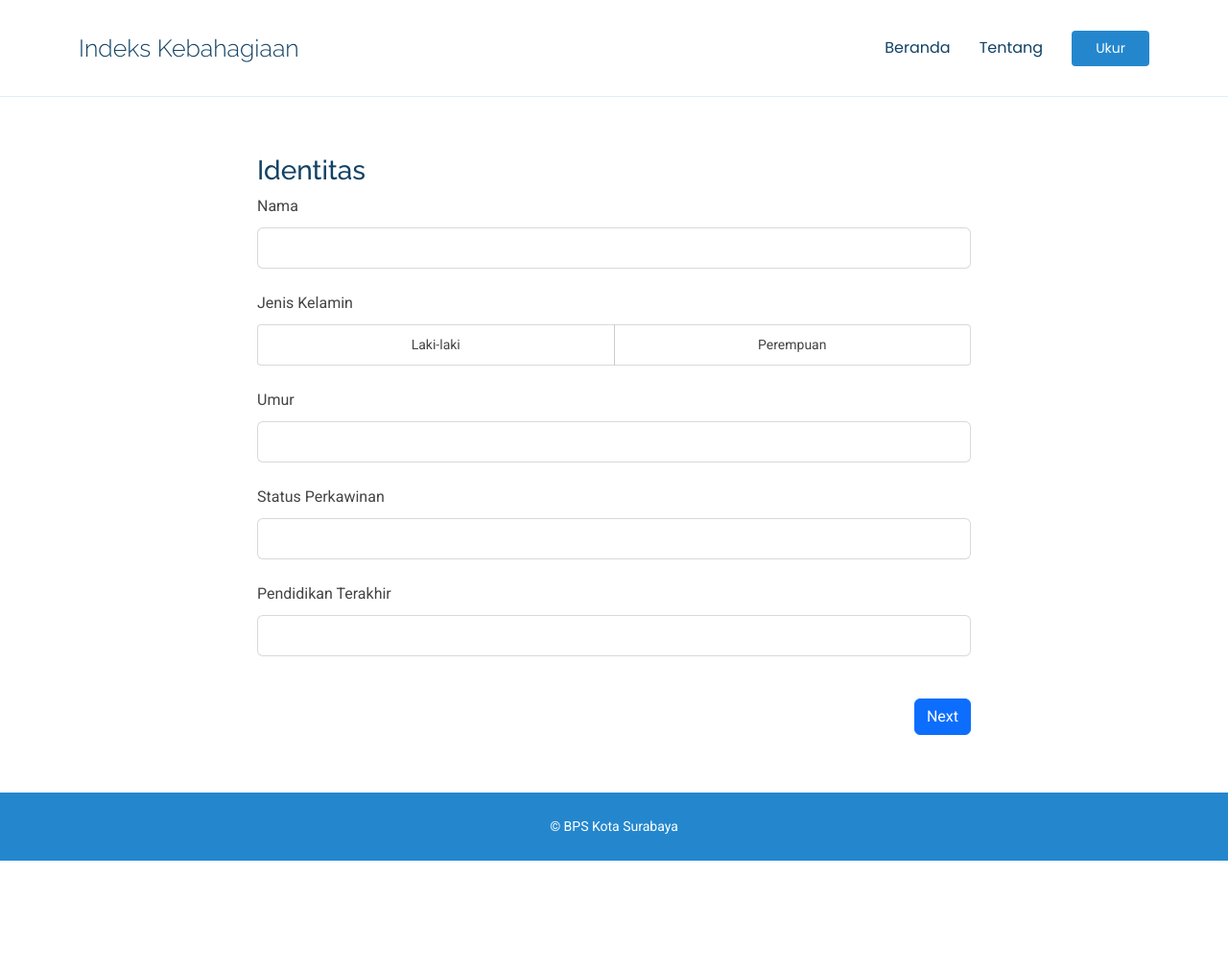
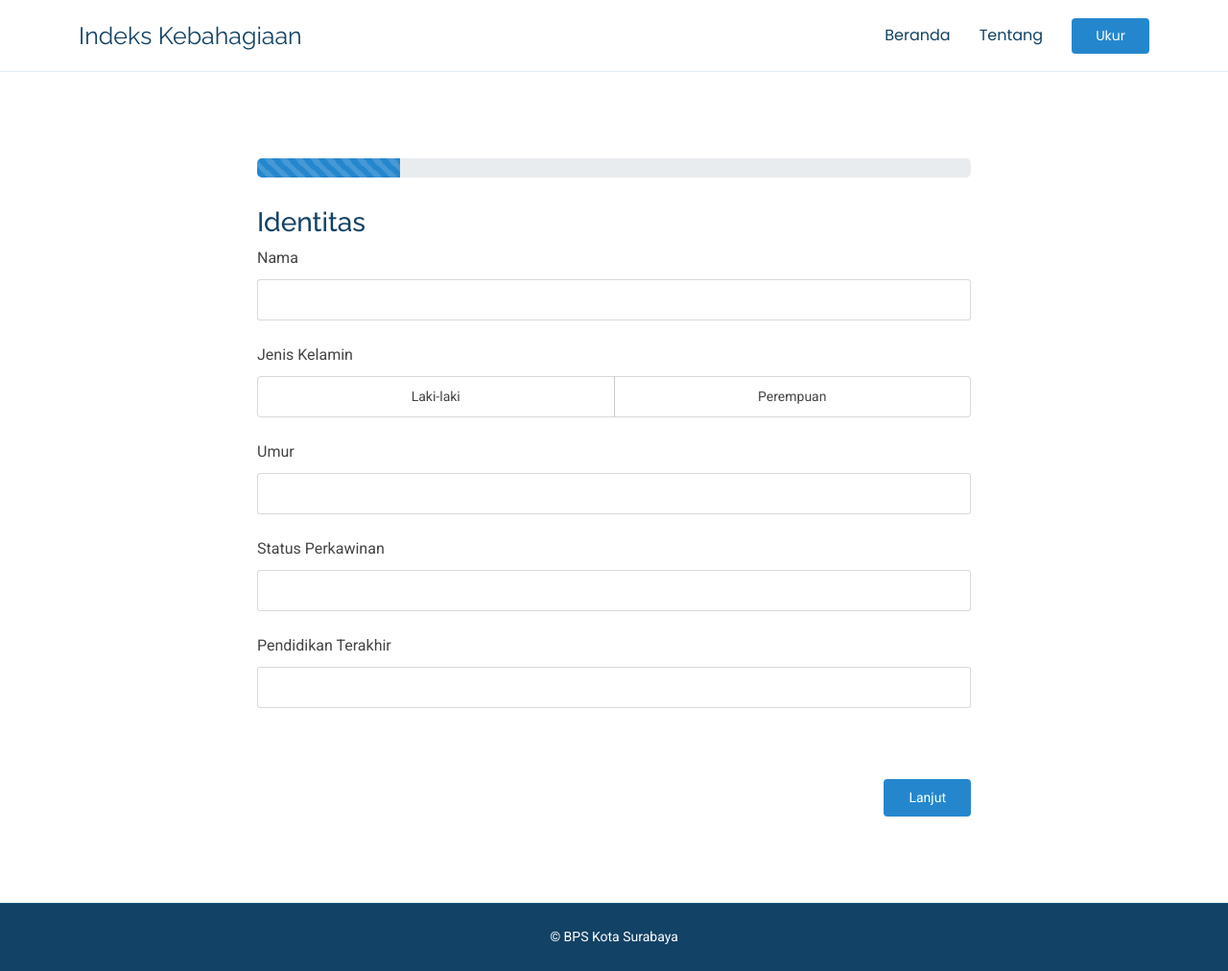
Before and after one commit to afdatulc/IndeksKebahagiaan, a PHP site: page /form.html in a window 1280 px wide. Shown: the whole page at 96% size. Before the commit the page ends 897 px from the top, so only its background shows below. Run offline with PHP 8.4, Linux system fonts and the light colour scheme.

Commit message:
Tinggal label angka dan loader

```diff
--- a/about.html
+++ b/about.html
@@ -9,7 +9,7 @@
   <meta name="keywords" content="">
 
   <!-- Favicons -->
-  <link href="assets/img/favicon.png" rel="icon">
+  <link href="assets/img/details-2.png" rel="icon">
   <link href="assets/img/apple-touch-icon.png" rel="apple-touch-icon">
 
   <!-- Fonts -->
--- a/assets/css/footer.css
+++ b/assets/css/footer.css
@@ -3,7 +3,7 @@
 --------------------------------------------------------------*/
 .footer {
   color: var(--default-color);
-  background-color: var(--accent-color);
+  background-color: var(--nav-color);
   border-top: 1px solid color-mix(in srgb, var(--accent-color), transparent 80%);
   font-size: 14px;
   position: relative;
@@ -12,7 +12,7 @@
 .footer .copyright {
   /* padding-top: 25px; */
   padding-bottom: 25px;
-  background-color: var(--accent-color);
+  background-color: var(--navt-color);
   color: var(--contrast-color);
 }
 
--- a/assets/css/form.css
+++ b/assets/css/form.css
@@ -7,14 +7,21 @@
 } */
 .form-section {
   display: none;
-  min-height: 65vh;
 }
 .form-section.current {
   display: block;
 }
 .form-navigation {
-  text-align: right;
+  display: flex;
+  justify-content: space-between; /* Menempatkan "Kembali" di kiri dan tombol lain di kanan */
+  align-items: center;
   margin-top: 20px;
+}
+
+.form-navigation .ml-auto {
+  margin-left: auto; /* Pastikan div dengan tombol "Lanjut" dan "Kirim" berada di ujung kanan */
+  display: flex;
+  gap: 10px; /* Beri jarak antara tombol "Lanjut" dan "Kirim" */
 }
 /* *{
   border: 1px solid red;
@@ -33,7 +40,7 @@
   background-color: color-mix(in srgb, var(--background-color), transparent 50%);
   color: var(--default-color);
   border-color: color-mix(in srgb, var(--default-color), transparent 80%);
-  margin: 0;
+  margin: 0px;
 }
 
 .btn-group .btn:hover {
@@ -56,30 +63,29 @@
   justify-content: space-between;
 }
 
-.form-group label {
+.form-group label{
   display: inline-block;
   margin-bottom: 10px;
 }
 
-.form-section .form-control,
-.form-section input[type="range"] {
+.form-section .form-control {
   font-size: 14px;
   padding: 10px 15px;
   box-shadow: none;
-  border-radius: 3;
+  border-radius: 3px;
   color: var(--default-color);
   background-color: color-mix(in srgb, var(--background-color), transparent 50%);
   border-color: color-mix(in srgb, var(--default-color), transparent 80%);
 }
 
-.form-section .form-control:focus
-.form-section input[type="range"]:focus {
-  border-color: var(--accent-color);
+.form-section .form-control:focus {
+  border-color: var(--accent-color) !important;
 }
 
 .contact .container {
     display: flex;
     justify-content: center;
+    min-height: 65vh;
   }
 
   .contact .info-item h3 {
@@ -111,7 +117,14 @@
 .contact form button[type=submit]:hover {
   background: color-mix(in srgb, var(--accent-color), transparent 20%);
 }
-
+/* *{
+  border: 1px solid red;
+} */
+.input-container {
+  display: flex;
+  align-items: center;
+  justify-content: space-between;
+}
 .input-container {
   display: flex;
   align-items: center;
@@ -120,28 +133,143 @@
 
 .input-container label {
   flex-grow: 1;
-  padding: 0 10px; /* Sesuaikan padding di sini */
+  padding: 0; /* Sesuaikan padding di sini */
   margin: 0; /* Menghilangkan margin default */
+  font-size: 16px; /* Sesuaikan ukuran font */
 }
 
 .input-container .emoji {
-  padding: 0 10px; /* Sesuaikan padding di sini */
+  padding: 0; /* Sesuaikan padding di sini */
   margin: 0; /* Menghilangkan margin default */
-  font-size: 30px;
+  font-size: 25px; /* Sesuaikan ukuran font emoji */
 }
 
 .slider-wrapper {
-  margin-top: 10px; /* Memberi jarak antara slider dan label/emoji */
+  margin-top: 5px; /* Memberi jarak antara slider dan label/emoji */
 }
 
 .range-labels {
   display: flex;
   justify-content: space-between;
-  margin-top: 5px; /* Jarak antara slider dan range labels */
+  margin-top: 5px;
+  font-size: 12px;
 }
 
 .range-labels .label-start,
 .range-labels .label-end {
   flex-grow: 1;
+  text-align: left; /* Teks di kiri */
+}
+
+.range-labels .label-end {
+  text-align: right; /* Teks di kanan */
+}
+
+
+.slider-container {
+  width: 100%;
   text-align: center;
+  margin: 20px 0;
 }
+/*
+.slider {
+  width: 100%;
+  -webkit-appearance: none;
+  appearance: none;
+  height: 8px;
+  background: #ddd;
+  outline: none;
+  opacity: 0.7;
+  transition: opacity 0.2s;
+  margin-bottom: 10px;
+}
+
+.slider:hover {
+  opacity: 1;
+}
+
+.slider::-webkit-slider-thumb {
+  -webkit-appearance: none;
+  appearance: none;
+  width: 25px;
+  height: 25px;
+  background-color: #4CAF50;
+  border-radius: 50%;
+  cursor: pointer;
+}
+
+.slider::-moz-range-thumb {
+  width: 25px;
+  height: 25px;
+  background-color: #4CAF50;
+  border-radius: 50%;
+  cursor: pointer;
+} */
+
+.slider-labels {
+  display: flex;
+  justify-content: space-between;
+}
+
+.slider-labels span {
+  font-size: 14px;
+  color: #555;
+}
+
+#happinessIndex {
+  font-size: 3rem; /* Ukuran font besar untuk indeks */
+}
+
+#happinessCategory {
+  font-size: 1.5rem; /* Ukuran font sedang untuk kategori */
+}
+
+#happinessImage {
+  max-width: 100%; /* Pastikan gambar responsif */
+  height: auto; /* Pertahankan rasio aspek gambar */
+}
+
+.contact .btn-next,
+.contact .btn-next:focus {
+  color: var(--contrast-color);
+  background: var(--accent-color);
+  font-size: 14px;
+  padding: 8px 25px;
+  margin: 30px 0;
+  border-radius: 4px;
+  transition: 0.3s;
+}
+
+.contact .btn-next:hover,
+.contact .btn-next:focus:hover {
+  color: var(--contrast-color);
+  background: color-mix(in srgb, var(--accent-color), transparent 15%);
+}
+
+.contact .btn-prev,
+.contact .btn-prev:focus {
+  color: var(--contrast-color);
+  background: #555;
+  font-size: 14px;
+  padding: 8px 25px;
+  margin: 30px 0;
+  border-radius: 4px;
+  transition: 0.3s;
+}
+
+.contact .btn-prevt:hover,
+.contact .btn-prev:focus:hover {
+  color: var(--contrast-color);
+  background: color-mix(in srgb, var(--accent-color), transparent 15%);
+}
+
+.progress {
+  height: 20px;
+  background-color: #e9ecef;
+  border-radius: 5px;
+  margin: 30px 0;
+}
+.progress-bar {
+  background-color:var(--accent-color);
+  height: 100%;
+}
--- a/assets/css/navbar.css
+++ b/assets/css/navbar.css
@@ -4,7 +4,7 @@
 .header {
   color: var(--default-color);
   background-color: var(--background-color);
-  padding: 20px 0;
+  padding: 10px 0;
   transition: all 0.5s;
   z-index: 997;
   border-bottom: 1px solid color-mix(in srgb, var(--accent-color), transparent 85%);
@@ -63,7 +63,7 @@
 
 .scrolled .header {
   border-color: var(--contrast-color);
-  box-shadow: 0px 0 18px rgba(0, 0, 0, 0.1);
+  box-shadow: 0px 0 18px rgba(0, 0, 0, 0.3);
 }
 
 /*--------------------------------------------------------------
@@ -90,7 +90,7 @@
   .navmenu a,
   .navmenu a:focus {
     color: var(--nav-color);
-    padding: 18px 15px;
+    padding: 15px;
     font-size: 16px;
     font-family: var(--nav-font);
     font-weight: 400;
--- a/form.html
+++ b/form.html
@@ -9,7 +9,7 @@
   <meta name="keywords" content="">
 
   <!-- Favicons -->
-  <link href="assets/img/favicon.png" rel="icon">
+  <link href="assets/img/details-2.png" rel="icon">
   <link href="assets/img/apple-touch-icon.png" rel="apple-touch-icon">
 
   <!-- Fonts -->
@@ -47,7 +47,7 @@
       <a href="index.html" class="logo d-flex align-items-center me-auto">
         <!-- Uncomment the line below if you also wish to use an image logo -->
         <!-- <img src="assets/img/logo.png" alt=""> -->
-        <h1 class="sitename">Indeks Kebahagiaan</h1>
+        <h1 class="sitename"><b>Indeks Kebahagiaan</b></h1>
       </a>
       <nav id="navmenu" class="navmenu">
         <ul>
@@ -61,9 +61,30 @@
   </header>
 
   <main class="main">
+
+    <!-- Modal -->
+    <div class="modal fade" id="happinessModal" tabindex="-1" aria-labelledby="happinessModalLabel" aria-hidden="true">
+      <div class="modal-dialog modal-dialog-centered">
+        <div class="modal-content">
+          <div class="modal-header">
+            <h5 class="modal-title" id="happinessModalLabel">Indeks Kebahagiaan Anda</h5>
+            <button type="button" class="btn-close" data-bs-dismiss="modal" aria-label="Close"></button>
+          </div>
+          <div class="modal-body text-center">
+            <h2 id="happinessIndex" class="display-4"></h2> <!-- Ukuran besar untuk indeks -->
+            <p id="happinessCategory" class="lead"></p> <!-- Kategori indeks -->
+            <img id="happinessImage" src="" alt="Happiness Image" class="img-fluid mt-3"> <!-- Gambar -->
+          </div>
+        </div>
+      </div>
+    </div>
     <section id="contact" class="contact section">
       <div class="container" data-aos="fade-up" data-aos-delay="100">
+
         <div class="col-lg-8">
+          <div class="progress">
+            <div class="progress-bar progress-bar-striped progress-bar-animated" role="progressbar" aria-valuenow="75" aria-valuemin="0" aria-valuemax="100" style="width: 75%"></div>
+          </div>
           <form id="happiness-form" action="" method="post" data-aos="fade-up" data-aos-delay="200">
             <!-- Identitas Section -->
             <div class="form-section current">
@@ -78,14 +99,13 @@
                   <div class="btn-group" role="group" aria-label="Jenis Kelamin">
                     <input type="radio" class="btn-check" name="jk" id="laki-laki" value="Laki-laki" autocomplete="off" required>
                     <label class="btn btn-outline-primary" for="laki-laki">Laki-laki</label>
-
                     <input type="radio" class="btn-check" name="jk" id="perempuan" value="Perempuan" autocomplete="off" required>
                     <label class="btn btn-outline-primary" for="perempuan">Perempuan</label>
                   </div>
                 </div>
                 <div class="form-group">
                   <label for="umur">Umur</label>
-                  <input type="number" id="umur" name="umur" class="form-control" required="">
+                  <input type="number" id="umur" name="umur" class="form-control" required="" min="0">
                 </div>
                 <div class="form-group">
                   <label for="status_perkawinan">Status Perkawinan</label>
@@ -126,7 +146,7 @@
                     <span class="emoji" id="emoji_pendidikan">🙂</span>
                   </div>
                   <div class="slider-wrapper">
-        <input type="range" name="kepuasan_pendidikan" min="1" max="10" class="form-control" required="" oninput="updateEmoji('emoji_pendidikan', this.value)">
+                    <input type="range" name="kepuasan_pendidikan" min="1" max="10" class="form-control range" required="" oninput="updateEmoji('emoji_pendidikan', this.value)">
                   </div>
                   <div class="range-labels">
                     <span class="label-start">Sangat tidak puas</span>
@@ -140,7 +160,7 @@
                     <span class="emoji" id="emoji_pekerjaan">🙂</span>
                   </div>
                   <div class="slider-wrapper">
-        <input type="range" name="kepuasan_pekerjaan" min="1" max="10" class="form-control" required="" oninput="updateEmoji('emoji_pekerjaan', this.value)">
+                    <input type="range" name="kepuasan_pekerjaan" min="1" max="10" class="form-control range" required="" oninput="updateEmoji('emoji_pekerjaan', this.value)">
                   </div>
                   <div class="range-labels">
                     <span class="label-start">Sangat tidak puas</span>
@@ -154,7 +174,7 @@
                     <span class="emoji" id="emoji_pendapatan">🙂</span>
                   </div>
                   <div class="slider-wrapper">
-        <input type="range" name="kepuasan_pendapatan" min="1" max="10" class="form-control" required="" oninput="updateEmoji('emoji_pendapatan', this.value)">
+                    <input type="range" name="kepuasan_pendapatan" min="1" max="10" class="form-control range" required="" oninput="updateEmoji('emoji_pendapatan', this.value)">
                   </div>
                   <div class="range-labels">
                     <span class="label-start">Sangat tidak puas</span>
@@ -168,7 +188,7 @@
                     <span class="emoji" id="emoji_kesehatan">🙂</span>
                   </div>
                   <div class="slider-wrapper">
-        <input type="range" name="kepuasan_kesehatan" min="1" max="10" class="form-control" required="" oninput="updateEmoji('emoji_kesehatan', this.value)">
+                    <input type="range" name="kepuasan_kesehatan" min="1" max="10" class="form-control range" required="" oninput="updateEmoji('emoji_kesehatan', this.value)">
                   </div>
                   <div class="range-labels">
                     <span class="label-start">Sangat tidak puas</span>
@@ -263,8 +283,6 @@
               </div>
             </div>
 
-
-
             <!-- Perasaan Section -->
             <div class="form-section">
               <h3>Perasaan <i>(Affect)</i></h3>
@@ -328,10 +346,12 @@
             </div>
 
     <!-- Navigation Buttons -->
-    <div class="form-navigation">
-      <button type="button" class="previous btn btn-secondary">Previous</button>
-      <button type="button" class="next btn btn-primary">Next</button>
-      <button type="submit" class="btn btn-success" >Submit</button>
+    <div class="form-navigation d-flex">
+      <button type="button" class="previous btn btn-prev">Kembali</button>
+      <div class="ml-auto">
+          <button type="button" class="next btn btn-next">Lanjut</button>
+          <button type="submit" class="btn btn-success">Kirim</button>
+      </div>
   </div>
 
   </form>
--- a/form.js
+++ b/form.js
@@ -16,6 +16,12 @@ document.addEventListener("DOMContentLoaded", function () {
             section.classList.toggle("current", index === currentSectionIndex);
         });
 
+        // Update Progress Bar
+        const progress = (currentSectionIndex + 1) / formSections.length * 100;
+        document.querySelector('.progress-bar').style.width = progress + '%';
+        document.querySelector('.progress-bar').setAttribute('aria-valuenow', progress);
+
+
         // Sembunyikan tombol Previous di bagian pertama
         prevButtons.forEach(button => {
             button.style.display = currentSectionIndex === 0 ? "none" : "inline-block";
@@ -29,6 +35,7 @@ document.addEventListener("DOMContentLoaded", function () {
         // Tampilkan tombol Submit hanya di bagian terakhir
         submitButton.style.display = currentSectionIndex === formSections.length - 1 ? "inline-block" : "none";
     }
+
 
     // Fungsi untuk memeriksa validitas form pada bagian yang aktif
     function isValidSection(index) {
@@ -106,14 +113,34 @@ form.addEventListener('submit', e => {
       happinessIndex += value * weights[key];
     }
 
+    // Tentukan kategori berdasarkan Indeks Kebahagiaan
+    let happinessCategory = '';
+    let imageUrl = ''; // URL gambar default
+
+    if (happinessIndex < 0) {
+      happinessCategory = 'Tidak Bahagia';
+      imageUrl = 'assets/img/details-2.png'; // Ganti dengan URL gambar yang sesuai
+    } else if (happinessIndex >= 0 && happinessIndex <= 10) {
+      happinessCategory = 'Sedang';
+      imageUrl = 'assets/img/details-2.png'; // Ganti dengan URL gambar yang sesuai
+    } else {
+      happinessCategory = 'Bahagia';
+      imageUrl = 'assets/img/details-2.png'; // Ganti dengan URL gambar yang sesuai
+    }
+
     // Tambahkan Indeks Kebahagiaan ke formData
     formData.append('indeks_kebahagiaan', happinessIndex);
 
     // Kirim data ke Google Sheets
     fetch(scriptURL, { method: 'POST', body: formData })
       .then(response => {
-      alert("Terima kasih! Formulir Anda berhasil dikirim. Indeks Kebahagiaan: " + happinessIndex);
-      window.location.reload();
+        // Tampilkan modal dengan hasil
+        document.getElementById('happinessIndex').textContent = happinessIndex.toFixed(2);
+        document.getElementById('happinessCategory').textContent = "Kategori: "+happinessCategory;
+        document.getElementById('happinessImage').src = imageUrl;
+
+        const modal = new bootstrap.Modal(document.getElementById('happinessModal'));
+        modal.show();
       })
       .catch(error => console.error('Error!', error.message));
   });
```
Also changed, not shown: assets/css/main.css (+18 -8 lines), index.html (+10 -9 lines), assets/img/details-2.png (added), assets/img/favicon.png, assets/img/hero-bg-2.jpg (added). Lines whose indentation alone changed are shown as unchanged.
